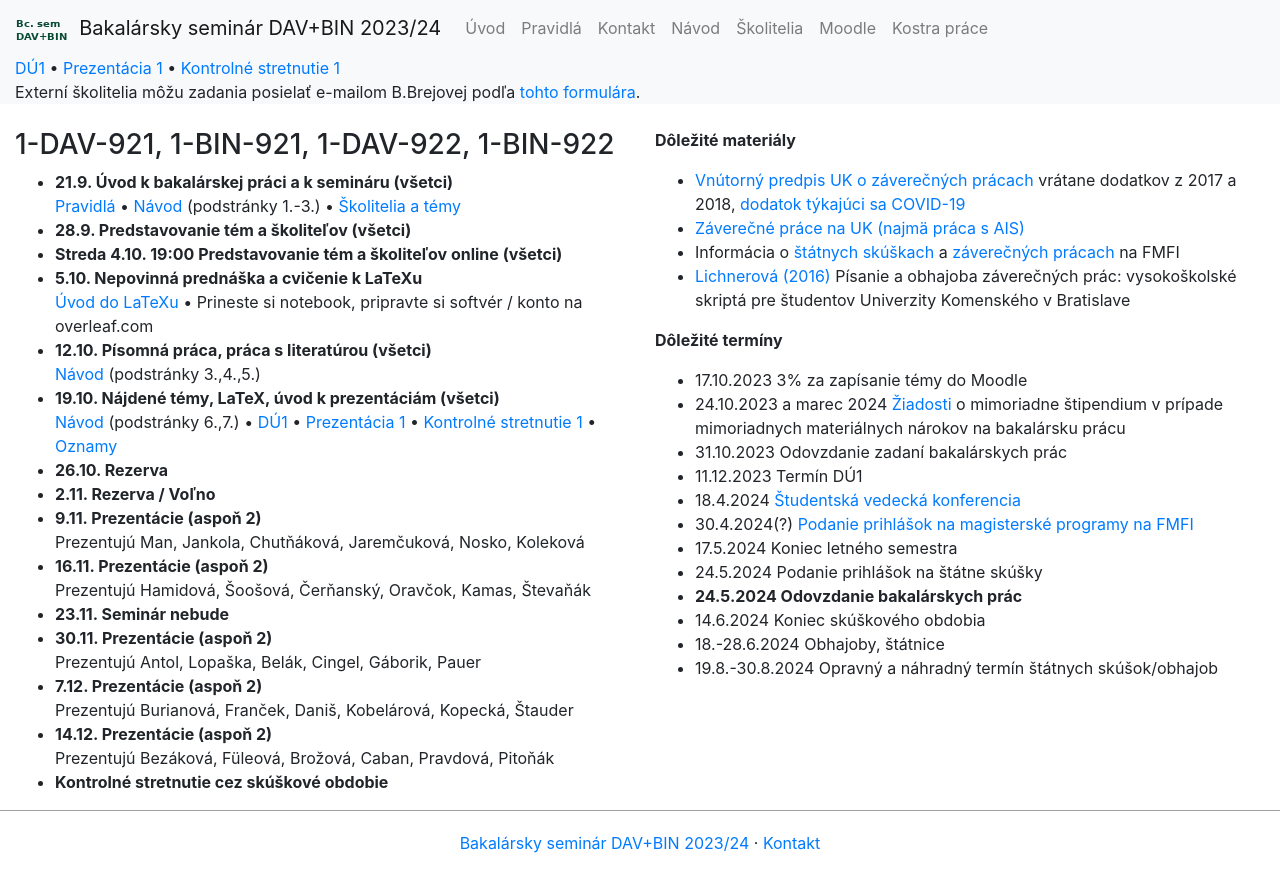
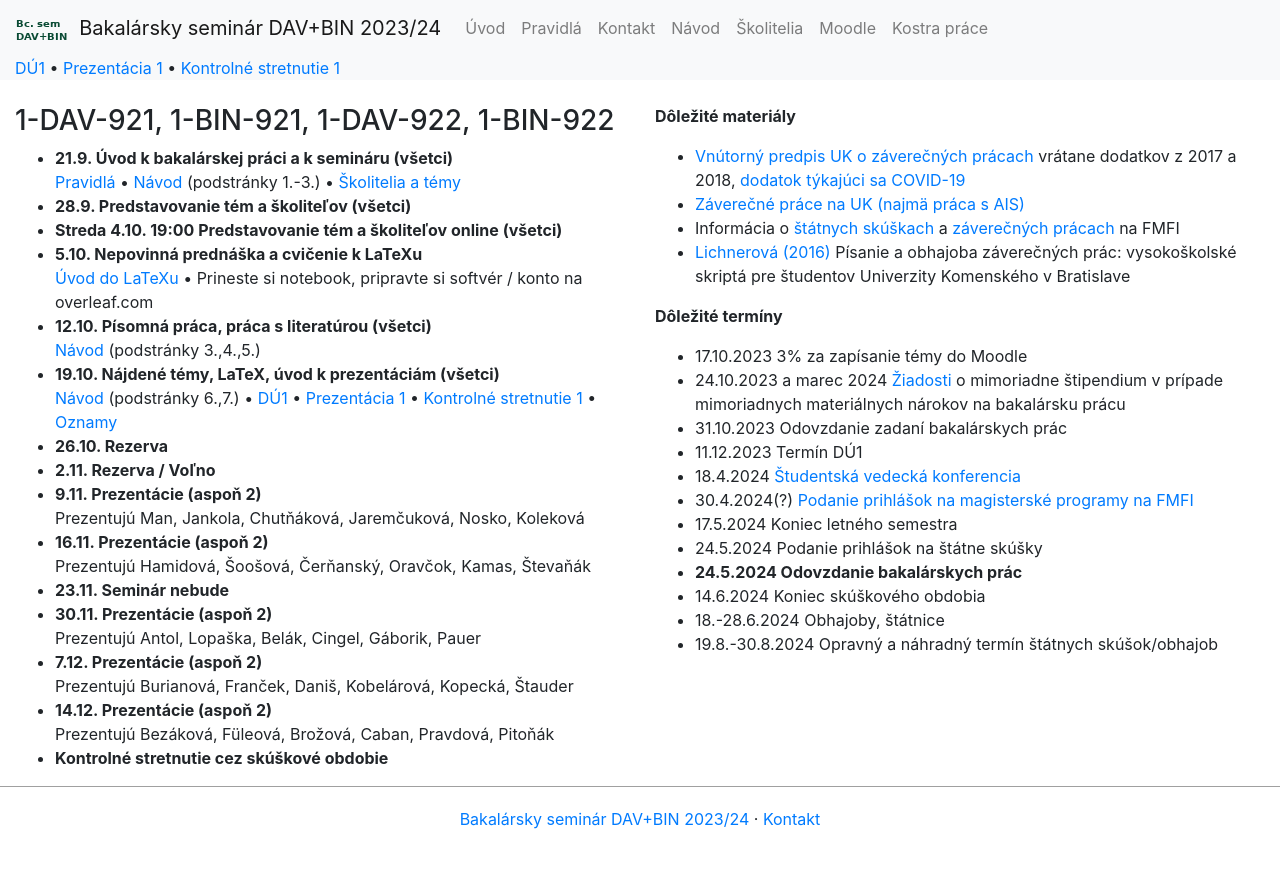
Before and after one commit to bbrejova/bcdav, a Jekyll site: the page built from index.md, in a window 1280 px wide. Shown: the top 892 px of the page. Built offline with Jekyll 4.4.1, drawn with Linux system fonts in a browser that asks for light colours; nearby versions of some CDN libraries.

Commit message:
Update notes.yml

```diff
--- a/_data/notes.yml
+++ b/_data/notes.yml
@@ -5,5 +5,5 @@ notes: |
   <a href="Kontrolné_stretnutie_1.html">Kontrolné stretnutie 1</a><br>
   <!-- Letný semester: [[DÚ2]]  • Komentare [[Prezentácia 2]]  •  [[Kontrolné stretnutie]]  • [[Prezentácia 3]]<br>-->
   <!-- Nezabudnite pdf prezentácie odovzdať do Moodlu aspoň hodinu pred začiatkom seminára, resp. kontrolného stretnutia.-->
-  Externí školitelia môžu zadania posielať e-mailom B.Brejovej podľa <a href="Externý_školiteľ.html">tohto formulára</a>.<br>
+  <!-- Externí školitelia môžu zadania posielať e-mailom B.Brejovej podľa <a href="Externý_školiteľ.html">tohto formulára</a>.<br>-->
   <!-- Za 3 body zapíšte do utorka 17.10. vášho školiteľa, tému a preferencie k prezentácii do <a href="https://moodle.uniba.sk/mod/assign/view.php?id=94793">Moodlu</a>.-->
```
